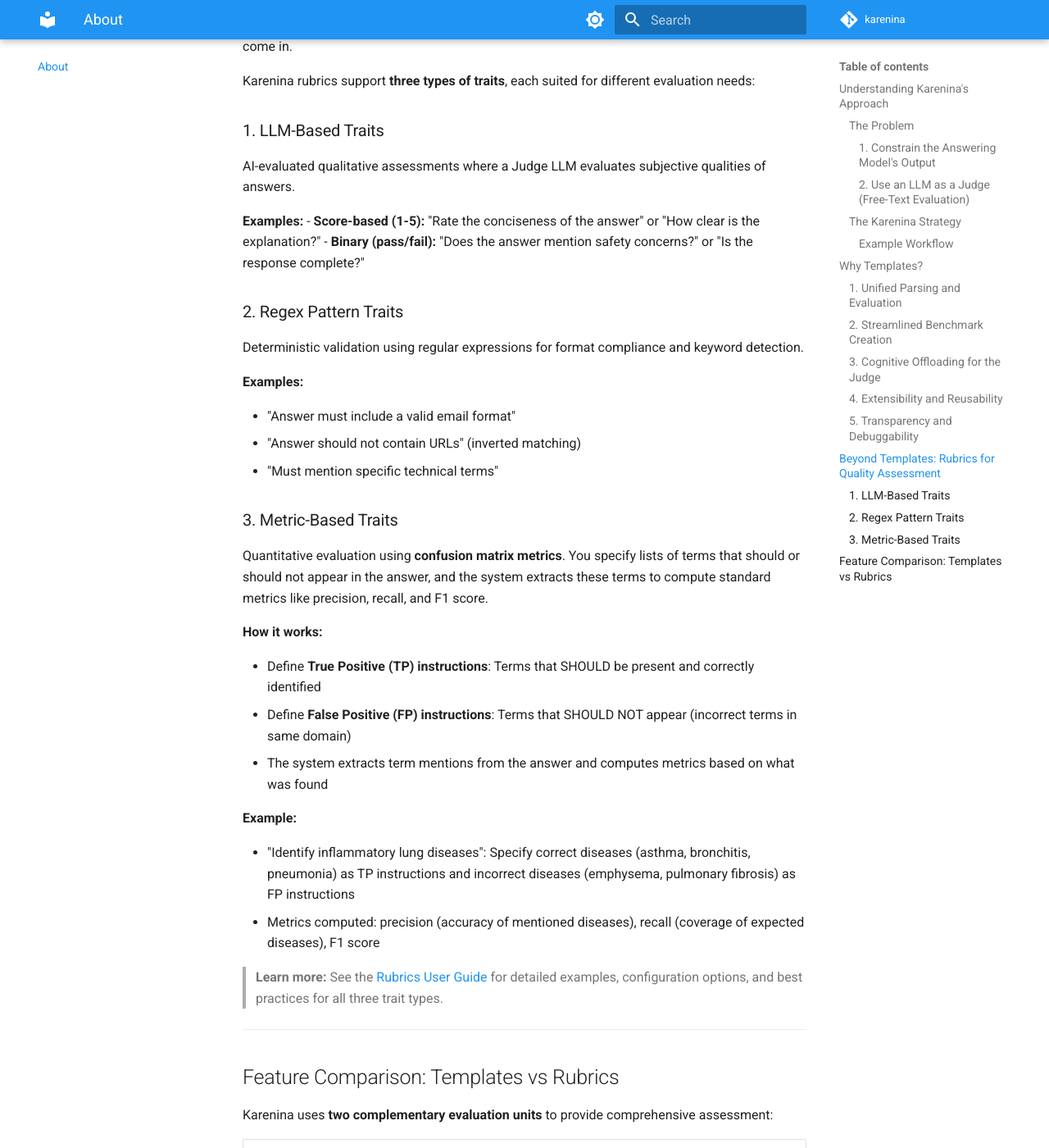
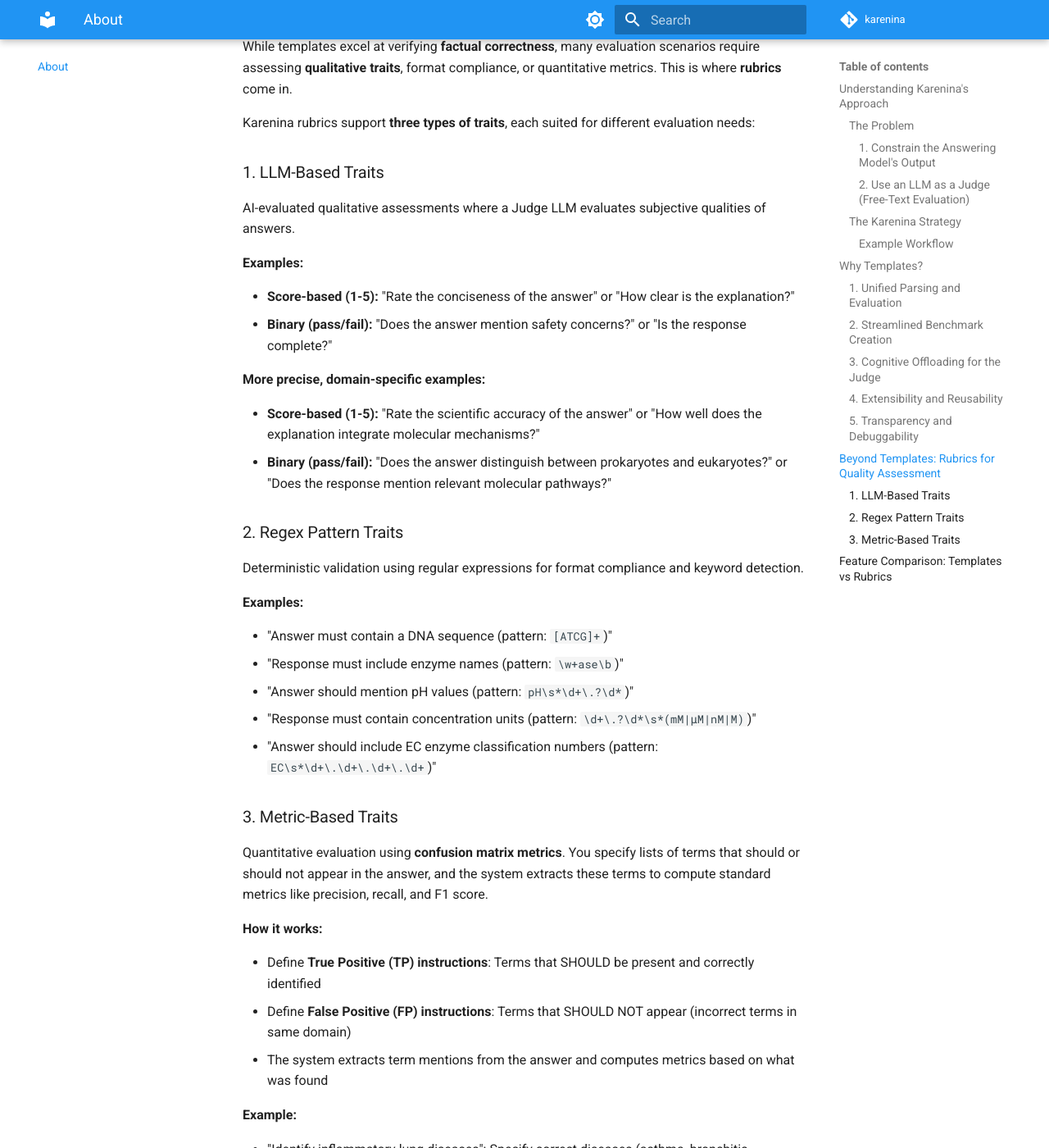
Before and after one commit to biocypher/karenina, an MkDocs documentation site: the page built from docs/about.md, in a window 1280 px wide and 1400 px high, scrolled down 3896 px. Shown: the whole window at 82% size. Built offline with MkDocs 1.6.1 and Material for MkDocs 9.7.7, drawn with Linux system fonts in a browser that asks for light colours; comment, search, counter and statistics services are not loaded; some of the changed text lies outside the part shown.

Commit message:
docs: further improved about page

```diff
--- a/docs/about.md
+++ b/docs/about.md
@@ -173,8 +173,14 @@
 AI-evaluated qualitative assessments where a Judge LLM evaluates subjective qualities of answers.
 
 **Examples:**
+
 - **Score-based (1-5):** "Rate the conciseness of the answer" or "How clear is the explanation?"
 - **Binary (pass/fail):** "Does the answer mention safety concerns?" or "Is the response complete?"
+
+**More precise, domain-specific examples:**
+
+- **Score-based (1-5):** "Rate the scientific accuracy of the answer" or "How well does the explanation integrate molecular mechanisms?"
+- **Binary (pass/fail):** "Does the answer distinguish between prokaryotes and eukaryotes?" or "Does the response mention relevant molecular pathways?"
 
 ### 2. Regex Pattern Traits
 
@@ -182,9 +188,11 @@
 
 **Examples:**
 
-- "Answer must include a valid email format"
-- "Answer should not contain URLs" (inverted matching)
-- "Must mention specific technical terms"
+- "Answer must contain a DNA sequence (pattern: `[ATCG]+`)"
+- "Response must include enzyme names (pattern: `\w+ase\b`)"
+- "Answer should mention pH values (pattern: `pH\s*\d+\.?\d*`)"
+- "Response must contain concentration units (pattern: `\d+\.?\d*\s*(mM|μM|nM|M)`)"
+- "Answer should include EC enzyme classification numbers (pattern: `EC\s*\d+\.\d+\.\d+\.\d+`)"
 
 ### 3. Metric-Based Traits
 
```
Also changed, not shown: other parts of docs/about.md (+19 -19 lines).
